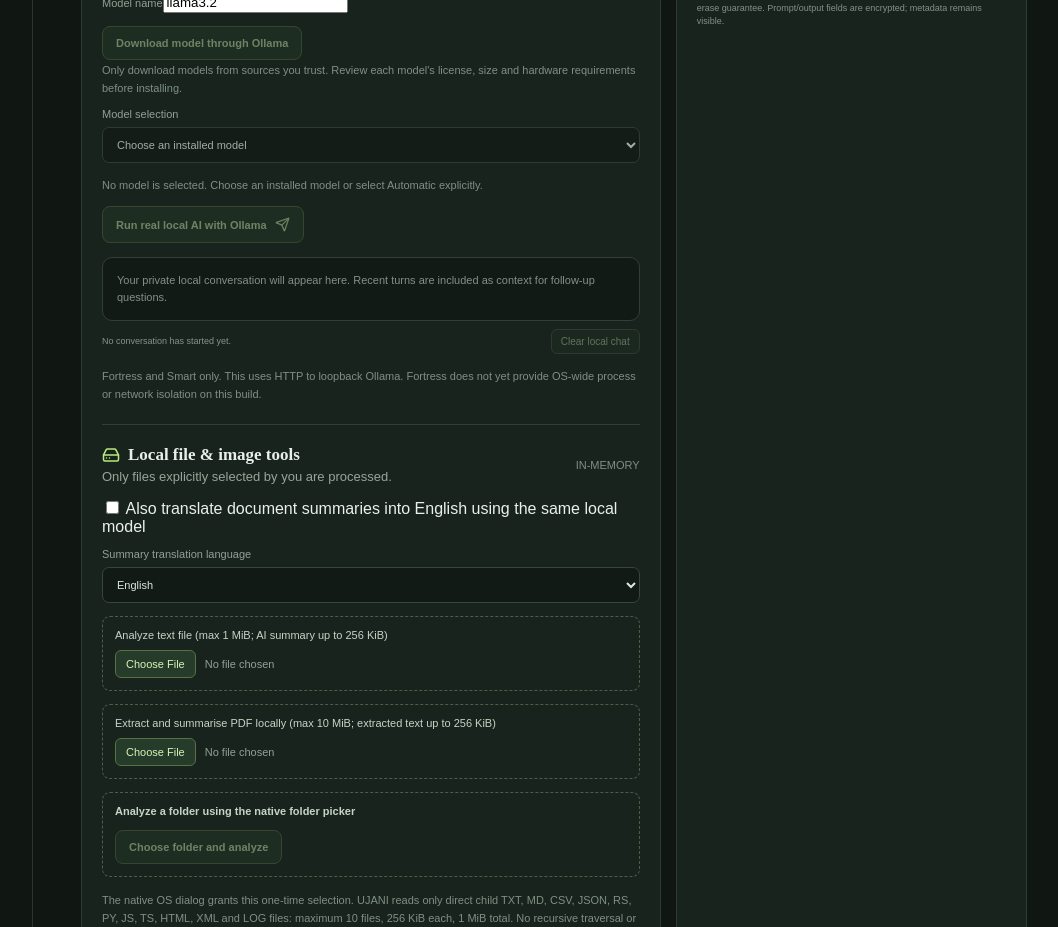
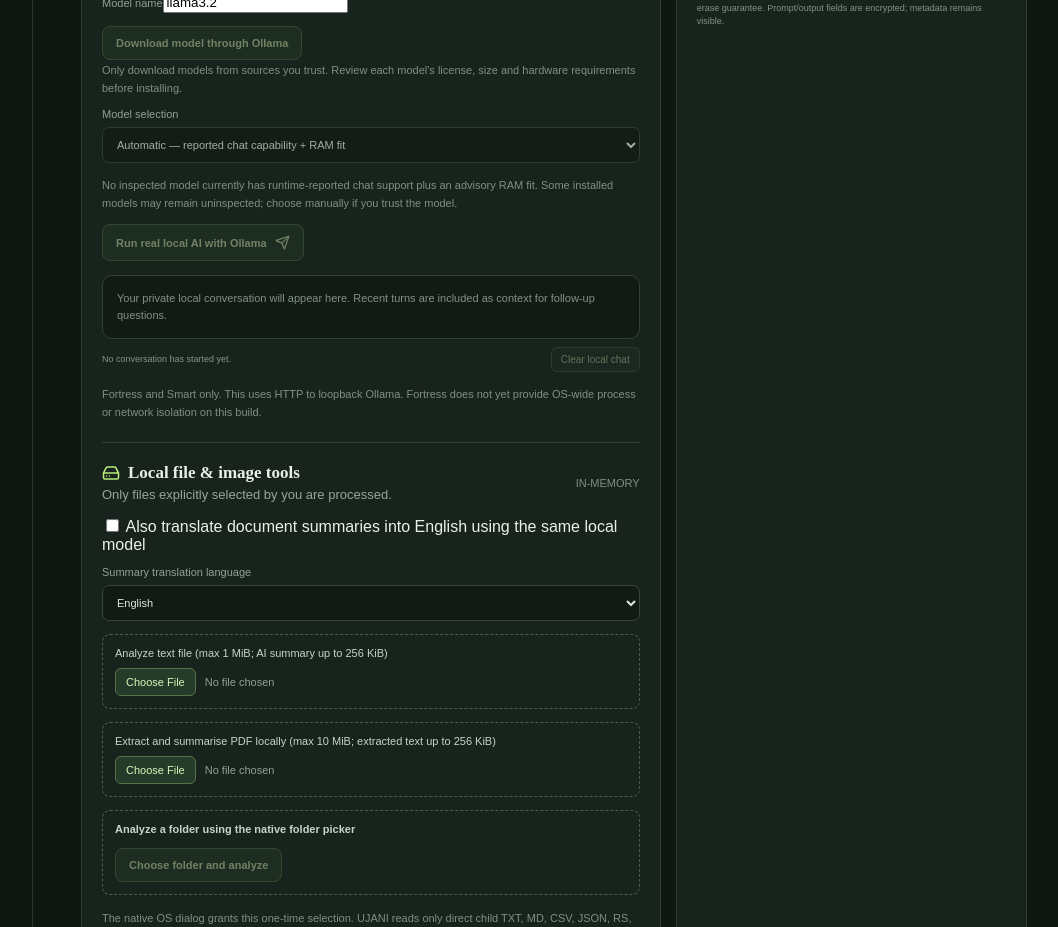
Before and after one commit to asifshadab33/UJANI-PUBLIC-AI-, a React (Vite) app in the folder apps/desktop/: page / in a window 1280 px wide. Shown: the part 4780-5707 px from the top of the page, without its empty margins (205-1263 px from the left). Built offline with nearby package versions, Linux system fonts and the light colour scheme.

Commit message:
fix(models): make automatic local model selection the fresh-install default (#165)
* fix(models): default fresh installs to automatic local selection

* docs(models): explain automatic-default preference migration

```diff
--- a/apps/desktop/src/App.tsx
+++ b/apps/desktop/src/App.tsx
@@ -71,20 +71,31 @@ const CLOUD_PROVIDER_PRESETS = [
   { id: "custom", label: "Custom OpenAI-compatible API", endpoint: "", model: "" }
 ] as const;
 const isTauri = () => typeof window !== "undefined" && "__TAURI_INTERNALS__" in window;
-const MODEL_SELECTION_STORAGE_KEY = "ujani.public.model-selection.v1";
+const MODEL_SELECTION_STORAGE_KEY = "ujani.public.model-selection.v2";
+const LEGACY_MODEL_SELECTION_STORAGE_KEY = "ujani.public.model-selection.v1";
 type ModelSelectionMode = "auto" | "manual";
 function readModelSelectionPreference(): { mode: ModelSelectionMode; model: string } {
-  if (typeof window === "undefined") return { mode: "manual", model: "" };
+  const isValid = (value: unknown): value is { mode: ModelSelectionMode; model: string } =>
+    Boolean(value && typeof value === "object"
+      && ((value as { mode?: unknown }).mode === "auto" || (value as { mode?: unknown }).mode === "manual")
+      && typeof (value as { model?: unknown }).model === "string"
+      && (value as { model: string }).model.length <= 128);
+  if (typeof window === "undefined") return { mode: "auto", model: "" };
   try {
-    const value = JSON.parse(window.localStorage.getItem(MODEL_SELECTION_STORAGE_KEY) || "null");
-    if (value && (value.mode === "auto" || value.mode === "manual")
-      && typeof value.model === "string" && value.model.length <= 128) {
-      return { mode: value.mode, model: value.model };
+    const current = JSON.parse(window.localStorage.getItem(MODEL_SELECTION_STORAGE_KEY) || "null");
+    if (isValid(current)) return current;
+
+    const legacy = JSON.parse(window.localStorage.getItem(LEGACY_MODEL_SELECTION_STORAGE_KEY) || "null");
+    if (isValid(legacy)) {
+      // v1 used manual/empty as its fresh-install default. Preserve real manual
+      // choices, but migrate that old implicit default to the approved auto policy.
+      if (legacy.mode === "manual" && legacy.model === "") return { mode: "auto", model: "" };
+      return legacy;
     }
   } catch {
     // Storage may be unavailable or contain an older/corrupt value; use safe defaults.
   }
-  return { mode: "manual", model: "" };
+  return { mode: "auto", model: "" };
 }
 
 /// Read a selected file using the browser's native encoder rather than expanding
```
Also changed, not shown: 1 other file (tests, documents, lock files or other folders).
